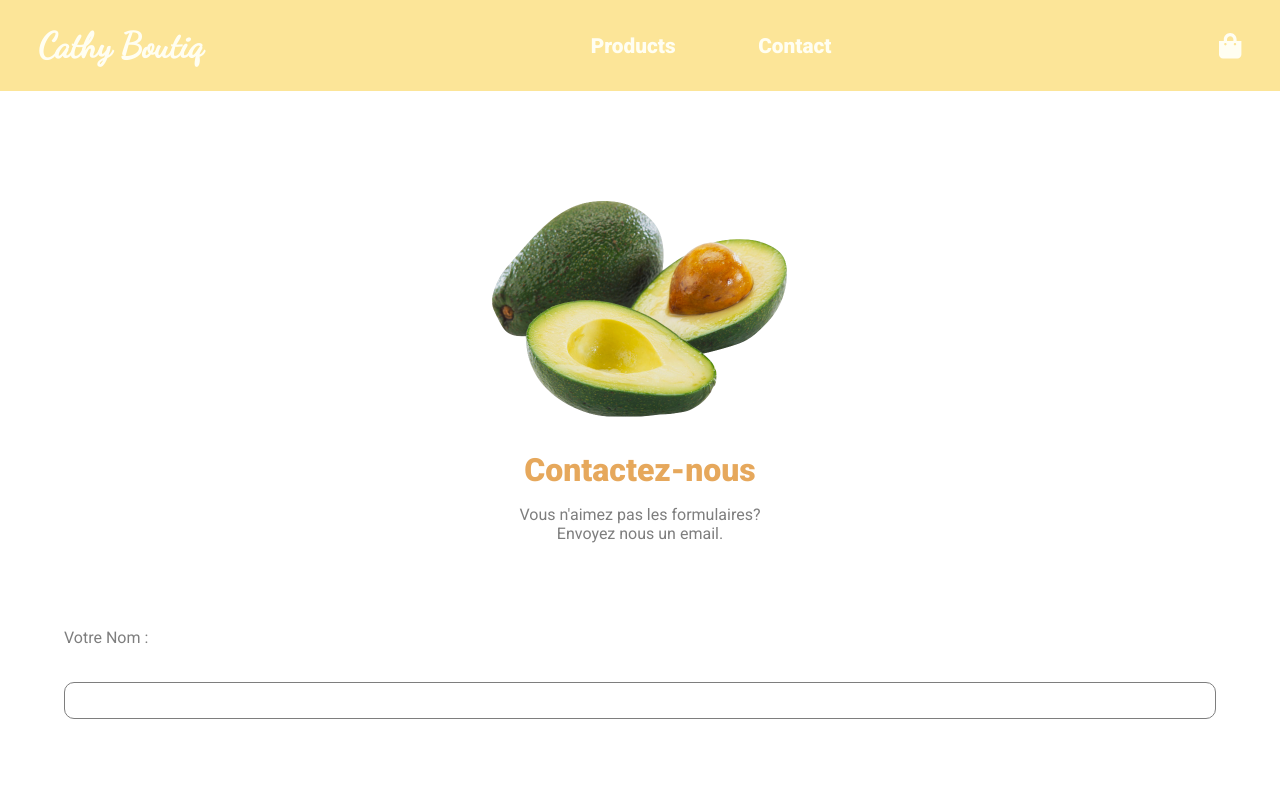
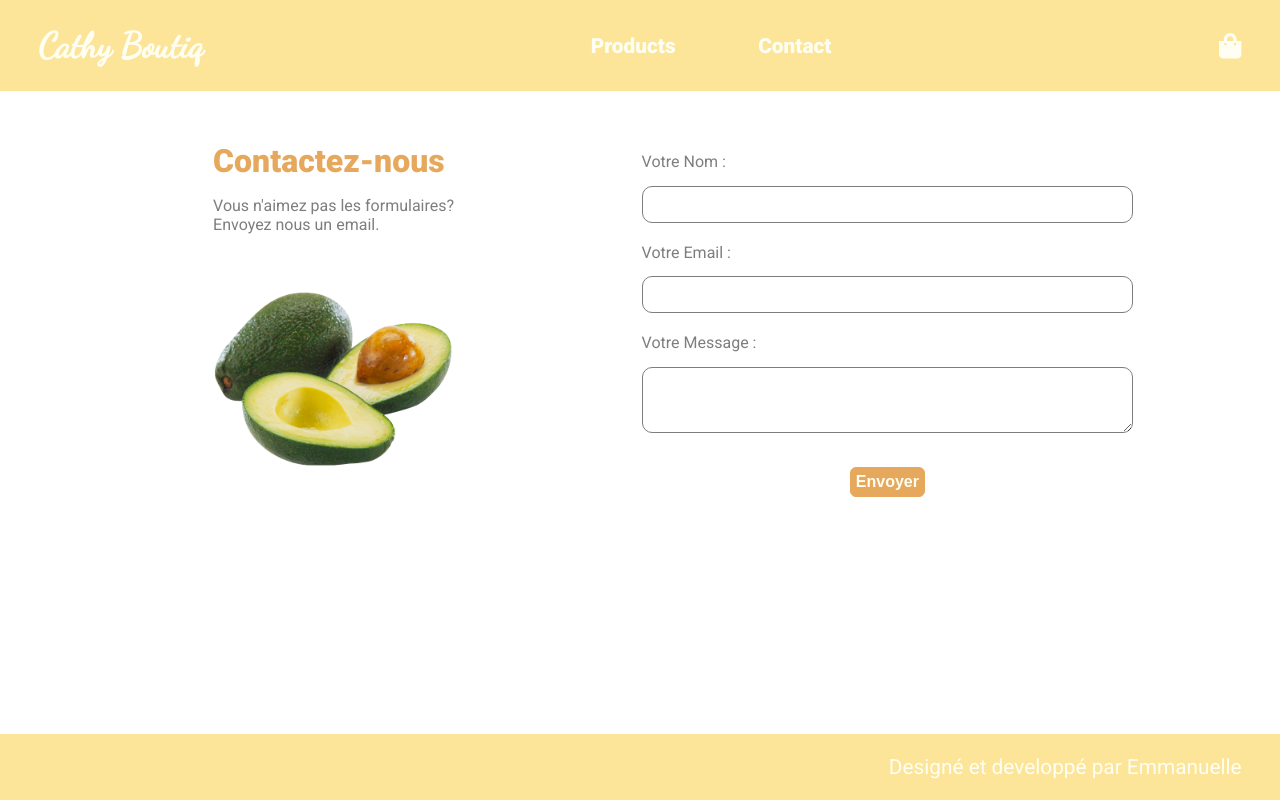
Before and after one commit to emmanuellejaldorau/cathy-boutik, a React (Create React App) app: page /contact in a window 1280 px wide. Shown: the top 800 px of the page. Built offline with nearby package versions, Linux system fonts and the light colour scheme.

Commit message:
style(contact): adjusted desktop version

```diff
--- a/src/components/contact/Contact.css
+++ b/src/components/contact/Contact.css
@@ -70,5 +70,38 @@
 
 /* DESKTOP-------------------------------------------------------------------------------- */
 @media (min-width: 450px) {
+    .contact {
+        flex-direction: row;
+        align-items: flex-start;
+        padding: 2%;
+        margin-top: 2%;
+    }
+
+    .contact-description{
+        margin: 0;
+        text-align: left;
+    }
+
+    .contact-form{
+        margin: 0;
+    }
+
+    .contact-description h2 {
+        margin-top: 0;
+    }
+
+    .contact-description > img {
+        width: 40%;
+        order: 2;
+        margin-top: 6%;
+    }
+
+    .contact-form{
+        flex-basis: 40%;
+    }
+
+    .contact-label{
+        margin: 2% 0;
+    }
 
 }
```
